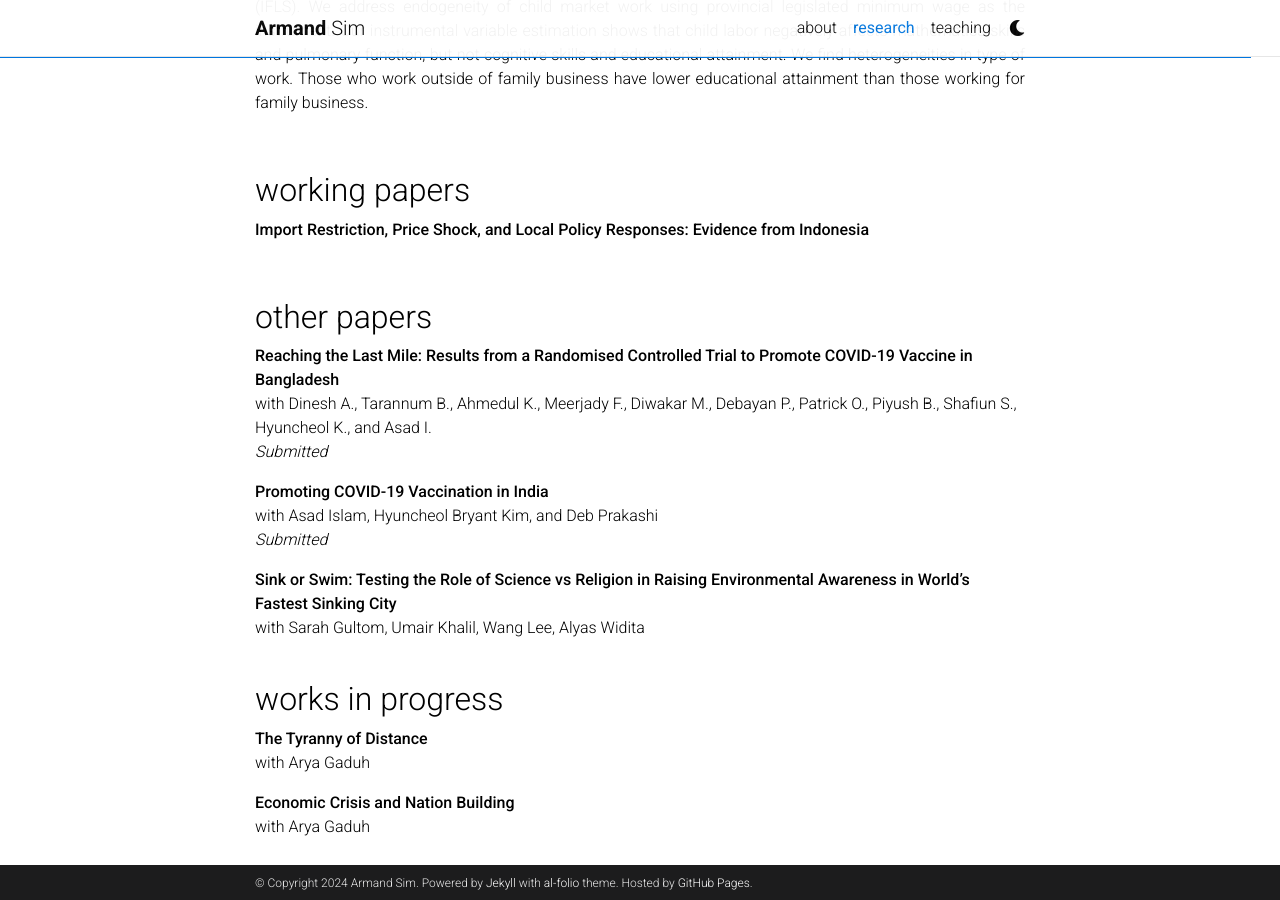
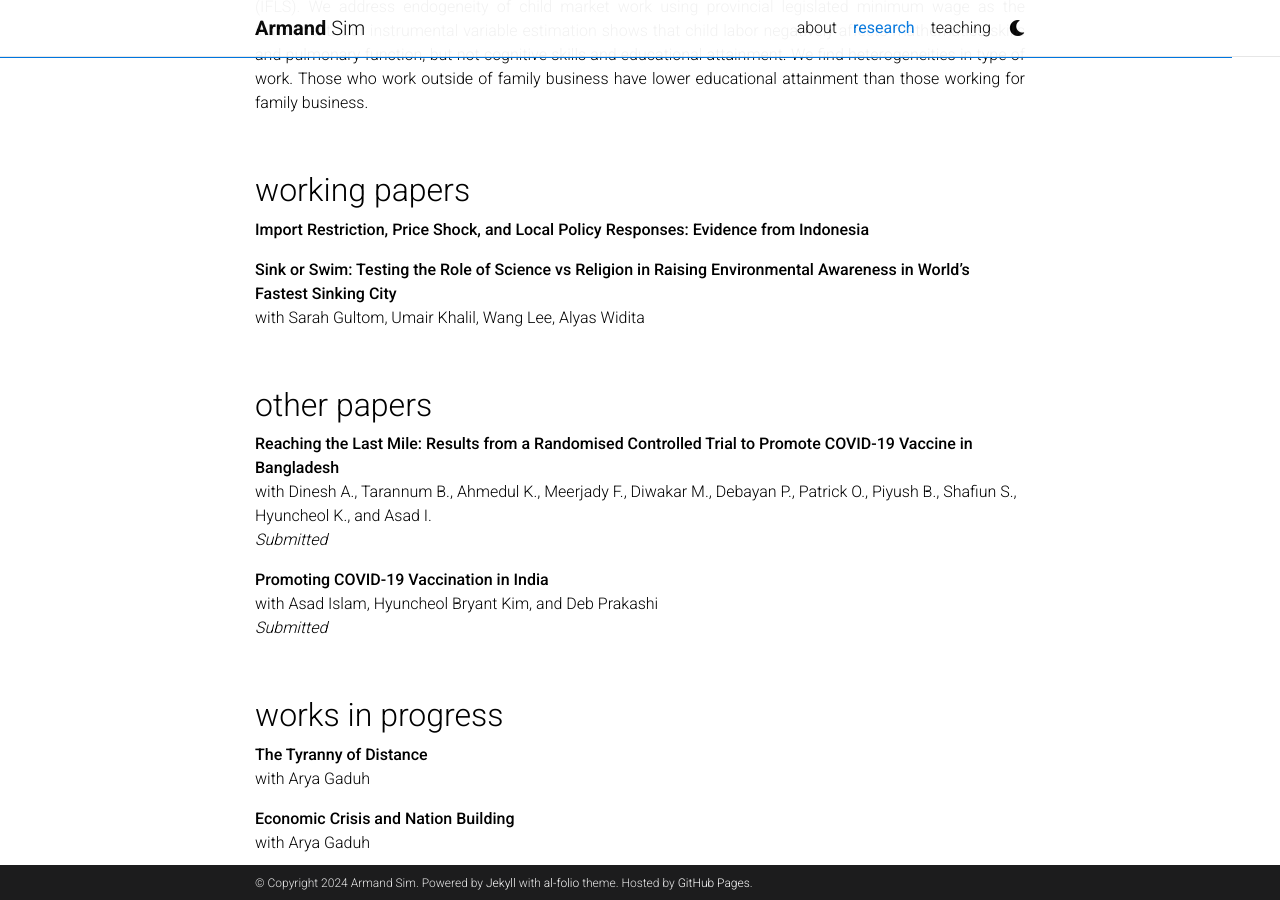
Before and after one commit to armandsim/armandsim.github.io, a Jekyll site: the page built from _pages/research.md, in a window 1280 px wide and 900 px high, scrolled down 1036 px. Built offline with Jekyll 4.4.1, drawn with Linux system fonts in a browser that asks for light colours; comment, search, counter and statistics services are not loaded; a style sheet for code colours, icons or effects is not loaded; part of the change alters nothing that is shown.

```diff
--- a/_pages/research.md
+++ b/_pages/research.md
@@ -36,6 +36,9 @@ with Asep Suryahadi and Daniel Suryadarma <br>
 
 **Import Restriction, Price Shock, and Local Policy Responses: Evidence from Indonesia** <br>
 
+**Sink or Swim: Testing the Role of Science vs Religion in Raising Environmental Awareness in World's Fastest Sinking City** <br>
+with Sarah Gultom, Umair Khalil, Wang Lee, Alyas Widita <br>
+
 <br>
 
 ## other papers
@@ -48,8 +51,6 @@ with Dinesh A., Tarannum B., Ahmedul K., Meerjady F., Diwakar M., Debayan P., Pa
 with Asad Islam, Hyuncheol Bryant Kim, and Deb Prakashi <br>
 *Submitted* <br>
 
-**Sink or Swim: Testing the Role of Science vs Religion in Raising Environmental Awareness in World's Fastest Sinking City** <br>
-with Sarah Gultom, Umair Khalil, Wang Lee, Alyas Widita <br>
 <br>
 
 ## works in progress
```
